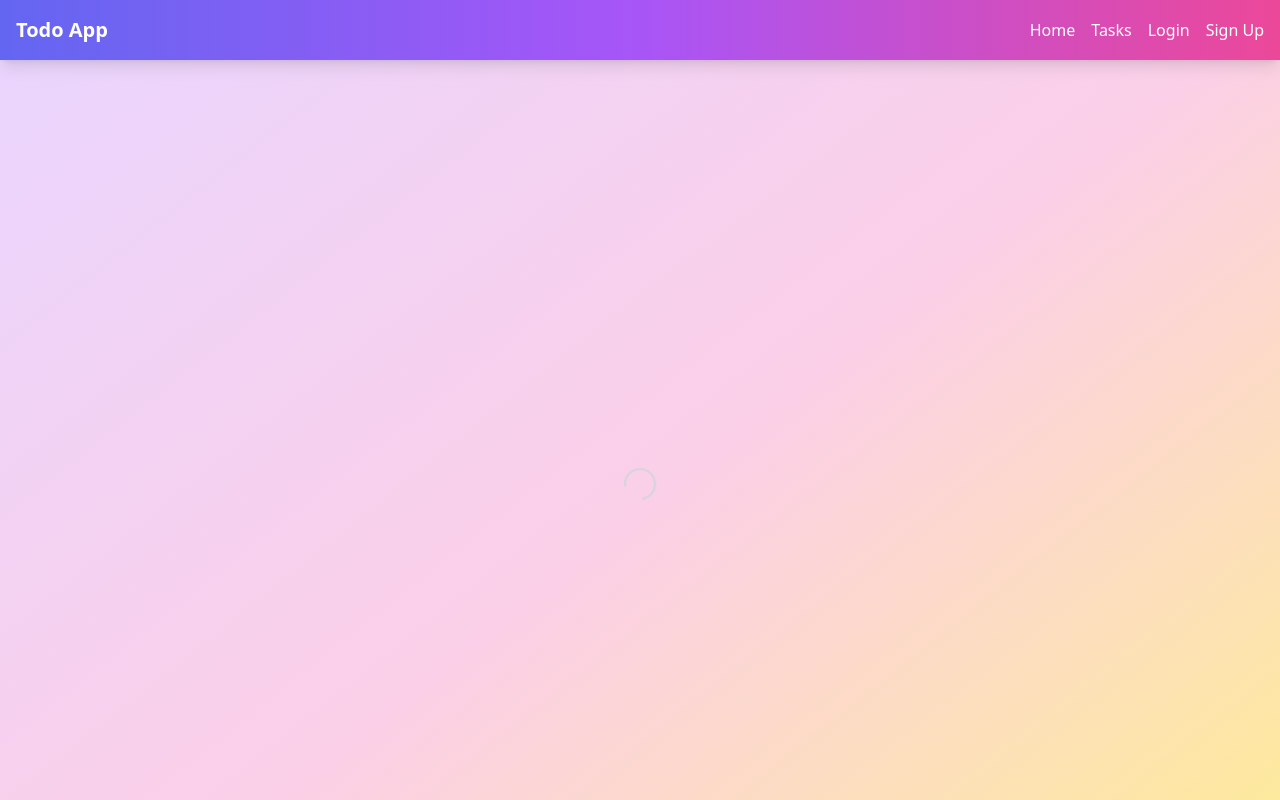
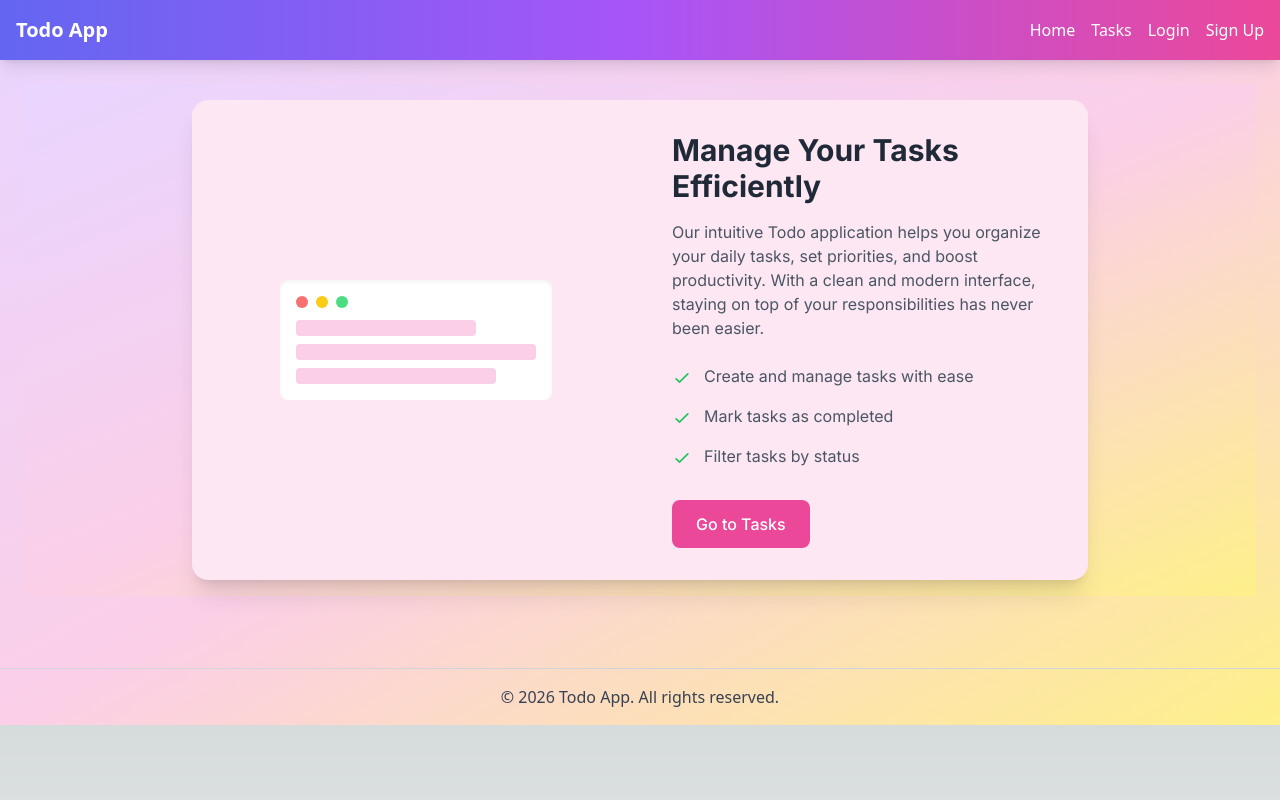
Before and after one commit to faryal16/Evolution_of_Todo, a Next.js app in the folder phase-02-web-app/frontend/: page / in a window 1280 px wide. Before the commit this address had no page. Shown: the top 800 px of the page. Built offline with nearby package versions, Linux system fonts and the light colour scheme; sample sign-in values are in the browser's storage.

Commit message:
Configure frontend to connect to Hugging Face backend

```diff
--- a/phase-02-web-app/frontend/next.config.js
+++ b/phase-02-web-app/frontend/next.config.js
@@ -1,17 +1,27 @@
 /** @type {import('next').NextConfig} */
 const nextConfig = {
   env: {
-    NEXT_PUBLIC_API_BASE_URL: process.env.NEXT_PUBLIC_API_BASE_URL || 'http://localhost:8000/api',
+    NEXT_PUBLIC_API_BASE_URL: process.env.NEXT_PUBLIC_API_BASE_URL || 'https://faryal16-todo-app-backend.hf.space/',
+    BACKEND_URL: process.env.BACKEND_URL || process.env.NEXT_PUBLIC_BACKEND_URL || 'https://faryal16-todo-app-backend.hf.space/',
+    BACKEND_TYPE: process.env.BACKEND_TYPE || 'huggingface',
   },
   async rewrites() {
+    // Determine the backend URL based on environment variable
+    const backendUrl = process.env.BACKEND_URL || process.env.NEXT_PUBLIC_BACKEND_URL || 'https://faryal16-todo-app-backend.hf.space/';
+
     return [
       {
         source: '/api/:user_id/:path*',
-        destination: 'http://localhost:8000/api/:user_id/:path*',
+        destination: `${backendUrl}/api/:user_id/:path*`,
       },
       {
         source: '/auth/:path*',
-        destination: 'http://localhost:8000/auth/:path*',
+        destination: `${backendUrl}/auth/:path*`,
+      },
+      // Additional rewrite for health check or other endpoints if needed
+      {
+        source: '/health',
+        destination: `${backendUrl}/health`,
       },
     ]
   },
--- a/phase-02-web-app/frontend/src/pages/_app.tsx
+++ b/phase-02-web-app/frontend/src/pages/_app.tsx
@@ -15,7 +15,7 @@ export default function App({ Component, pageProps }: AppProps) {
         <link rel="icon" href="/favicon.ico" />
       </Head>
 
-      <div className="min-h-screen flex flex-col bg-gradient-to-br from-purple-200 via-pink-200 to-yellow-200 font-sans">
+      <div className="min-h-[60vh] flex flex-col bg-gradient-to-br from-purple-200 via-pink-200 to-yellow-200 font-sans">
 
         {/* Header */}
         <header className="bg-gradient-to-r from-indigo-500 via-purple-500 to-pink-500 text-white shadow-lg">
@@ -31,7 +31,7 @@ export default function App({ Component, pageProps }: AppProps) {
         </header>
 
         {/* Main Content — Full width/height, no extra wrapper */}
-        <main className={`${inter.className} flex-1 w-full p-6`}>
+        <main className={`${inter.className} flex-1  w-full p-6`}>
           <Component {...pageProps} />
         </main>
 
--- a/phase-02-web-app/frontend/src/pages/index.tsx
+++ b/phase-02-web-app/frontend/src/pages/index.tsx
@@ -1,23 +1,98 @@
-import { useEffect } from 'react';
+import { useEffect, useState } from 'react';
 import { useRouter } from 'next/router';
 import { isAuthenticated } from '@/lib/auth';
-import LoadingSpinner from '@/components/LoadingSpinner';
+import Link from 'next/link';
 
 const HomePage = () => {
   const router = useRouter();
+  const [isLoading, setIsLoading] = useState(true);
 
   useEffect(() => {
-    // Check authentication status and redirect accordingly
-    if (isAuthenticated()) {
-      router.push('/tasks');
-    } else {
-      router.push('/login');
-    }
+    // Check authentication status and set loading state
+    setTimeout(() => {
+      if (!isAuthenticated()) {
+        router.push('/login');
+      }
+      setIsLoading(false);
+    }, 500); // Small delay to allow checking auth status
   }, [router]);
 
+  if (isLoading) {
+    return (
+      <div className="flex justify-center items-center h-screen">
+        <div className="animate-spin rounded-full h-12 w-12 border-t-2 border-b-2 border-pink-500"></div>
+      </div>
+    );
+  }
+
   return (
-    <div className="flex justify-center items-center h-screen">
-      <LoadingSpinner />
+    <div className="min-h-[60vh] bg-gradient-to-br  flex flex-col">
+           {/* Main Content */}
+      <main className="flex-grow flex items-center justify-center p-4">
+        <div className="max-w-4xl w-full bg-pink-100 rounded-2xl shadow-xl overflow-hidden">
+          <div className="md:flex">
+            <div className="md:flex-shrink-0 md:w-1/2 p-8 flex items-center justify-center">
+              <div className="bg-pink-100 rounded-xl p-6 w-full max-w-xs">
+                <div className="bg-white rounded-lg p-4 shadow-inner">
+                  <div className="flex items-center mb-3">
+                    <div className="w-3 h-3 bg-red-400 rounded-full mr-2"></div>
+                    <div className="w-3 h-3 bg-yellow-400 rounded-full mr-2"></div>
+                    <div className="w-3 h-3 bg-green-400 rounded-full"></div>
+                  </div>
+                  <div className="space-y-2">
+                    <div className="h-4 bg-pink-200 rounded w-3/4"></div>
+                    <div className="h-4 bg-pink-200 rounded w-full"></div>
+                    <div className="h-4 bg-pink-200 rounded w-5/6"></div>
+                  </div>
+                </div>
+              </div>
+            </div>
+            <div className="md:w-1/2 p-8 flex flex-col justify-center">
+              <h2 className="text-3xl font-bold text-gray-800 mb-4">Manage Your Tasks Efficiently</h2>
+              <p className="text-gray-600 mb-6">
+                Our intuitive Todo application helps you organize your daily tasks, set priorities, and boost productivity.
+                With a clean and modern interface, staying on top of your responsibilities has never been easier.
+              </p>
+              <div className="space-y-4">
+                <div className="flex items-start">
+                  <div className="flex-shrink-0 mt-1">
+                    <svg className="h-5 w-5 text-green-500" fill="none" viewBox="0 0 24 24" stroke="currentColor">
+                      <path strokeLinecap="round" strokeLinejoin="round" strokeWidth={2} d="M5 13l4 4L19 7" />
+                    </svg>
+                  </div>
+                  <p className="ml-3 text-gray-600">Create and manage tasks with ease</p>
+                </div>
+                <div className="flex items-start">
+                  <div className="flex-shrink-0 mt-1">
+                    <svg className="h-5 w-5 text-green-500" fill="none" viewBox="0 0 24 24" stroke="currentColor">
+                      <path strokeLinecap="round" strokeLinejoin="round" strokeWidth={2} d="M5 13l4 4L19 7" />
+                    </svg>
+                  </div>
+                  <p className="ml-3 text-gray-600">Mark tasks as completed</p>
+                </div>
+                <div className="flex items-start">
+                  <div className="flex-shrink-0 mt-1">
+                    <svg className="h-5 w-5 text-green-500" fill="none" viewBox="0 0 24 24" stroke="currentColor">
+                      <path strokeLinecap="round" strokeLinejoin="round" strokeWidth={2} d="M5 13l4 4L19 7" />
+                    </svg>
+                  </div>
+                  <p className="ml-3 text-gray-600">Filter tasks by status</p>
+                </div>
+              </div>
+              <div className="mt-8">
+                <Link
+                  href="/tasks"
+                  className="inline-block bg-pink-500 text-white px-6 py-3 rounded-lg font-medium hover:bg-pink-600 transition transform hover:-translate-y-0.5"
+                >
+                  Go to Tasks
+                </Link>
+              </div>
+            </div>
+          </div>
+        </div>
+      </main>
+
+
     </div>
   );
 };
--- a/phase-02-web-app/frontend/src/pages/login.tsx
+++ b/phase-02-web-app/frontend/src/pages/login.tsx
@@ -26,8 +26,8 @@ const LoginPage = () => {
       // Store auth data
       setAuthData(response.token, response.user, response.expiresAt);
 
-      // Redirect to tasks page
-      router.push('/tasks');
+      // Redirect to home page
+      router.push('/');
     } catch (err: any) {
       setError(err.message || 'Login failed');
     } finally {
@@ -36,7 +36,7 @@ const LoginPage = () => {
   };
 
   return (
-    <div className="min-h-screen flex items-center justify-center bg-gradient-to-br  p-4">
+    <div className="min-h-[60vh] flex items-center justify-center bg-gradient-to-br  p-4">
       <div className="w-full max-w-md bg-pink-100 rounded-2xl shadow-xl overflow-hidden border-t-4 border-pink-400">
         <div className="p-8">
           <div className="text-center">
--- a/phase-02-web-app/frontend/src/pages/signup.tsx
+++ b/phase-02-web-app/frontend/src/pages/signup.tsx
@@ -37,7 +37,7 @@ export default function SignupPage() {
   };
 
   return (
-    <div className="min-h-screen bg-gradient-to-br  flex items-center justify-center p-4">
+    <div className="min-h-[60vh] bg-gradient-to-br  flex items-center justify-center p-4">
       <div className="w-full max-w-md bg-pink-100 rounded-2xl shadow-xl overflow-hidden border-t-4 border-pink-400">
         <div className="p-8">
           <div className="text-center">
--- a/phase-02-web-app/frontend/src/pages/tasks.tsx
+++ b/phase-02-web-app/frontend/src/pages/tasks.tsx
@@ -89,7 +89,7 @@ export default function TasksPage() {
 
   return (
     <ProtectedRoute>
-      <div className="min-h-screen py-8 bg-gradient-to-br ">
+      <div className="min-h-[60vh] py-8 bg-gradient-to-br ">
         <div className="max-w-4xl mx-auto px-4">
           <h1 className="text-3xl font-bold text-gray-800 mb-6 text-center">My Tasks</h1>
 
```
Also changed, not shown: 2 other files (tests, documents, lock files or other folders).
